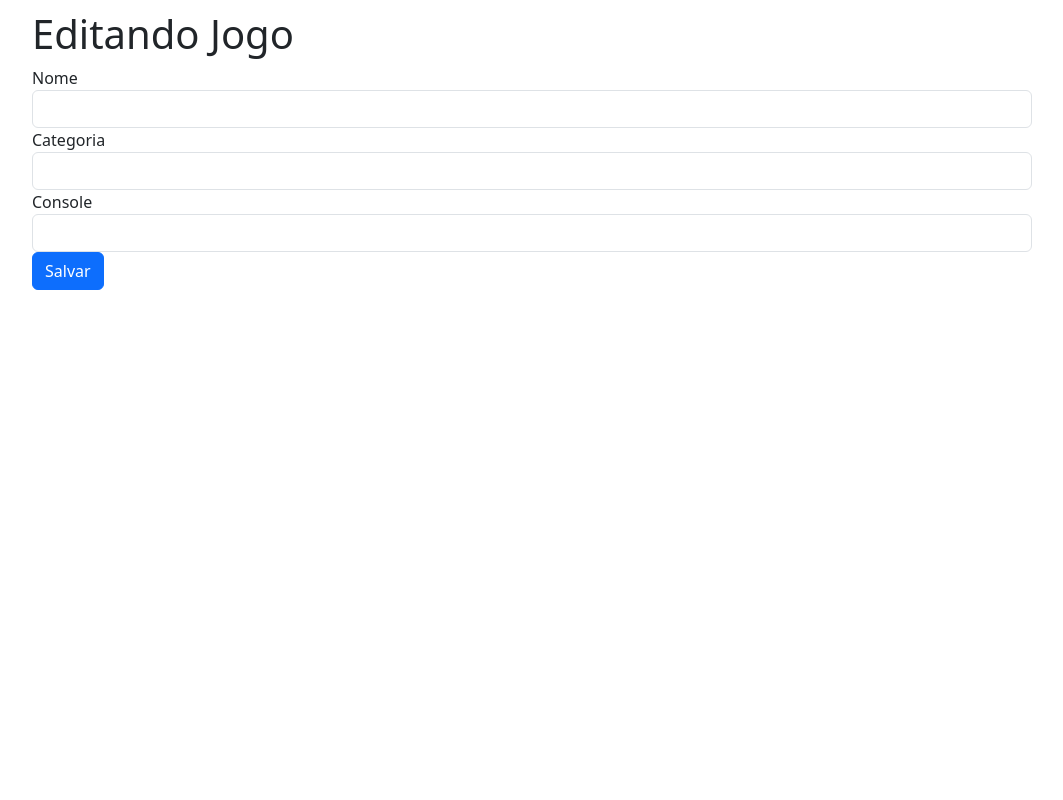
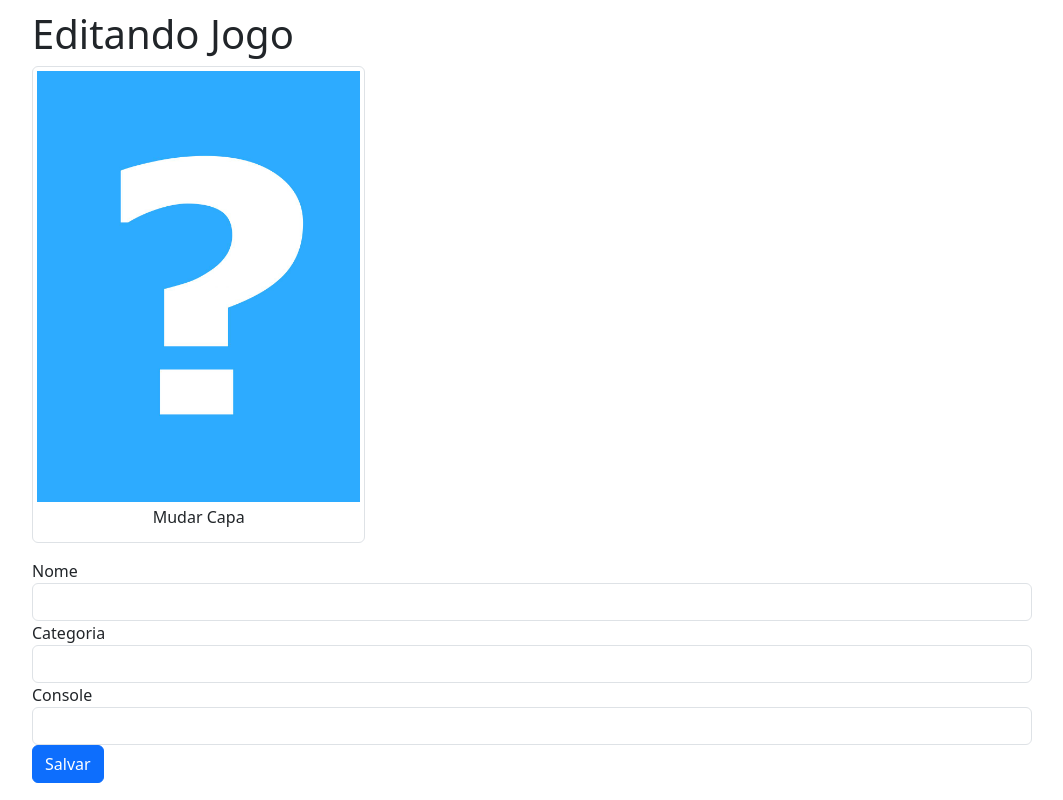
Before and after one commit to acorreac/jogoteca, a Flask app: page /editar/1 in a window 1280 px wide. Shown: the whole page, without its empty margins (108-1171 px from the left). Run offline with Flask 2, Linux system fonts and the light colour scheme; the visitor is signed in with stand-in values (Sample User, id 1); data that the repository does not hold is empty; some libraries are stand-ins or nearby versions.

Commit message:
Funcionalidade de editar a capa dos jogos

```diff
--- /dev/null
+++ b/helpers.py
@@ -0,0 +1,10 @@
+import os
+from jogoteca import app
+
+
+def recuera_imagem(id):
+    for nome_arquivo in os.listdir(app.config['UPLOAD_PATH']):
+        if f'capa{id}.jpg' == nome_arquivo:
+            return nome_arquivo
+
+    return 'capa_padrao.jpg'
--- a/templates/editar.html
+++ b/templates/editar.html
@@ -1,6 +1,18 @@
 {% extends "template.html" %}
 {% block conteudo %}
-        <form action="{{ url_for('atualizar') }}" method="post">
+        <form action="{{ url_for('atualizar') }}" method="post" enctype="multipart/form-data">
+
+            <figure class="img-thumbnail col-md-4">
+                <img class="img-fluid" src="{{ url_for('imagem', nome_arquivo = capa_jogo) }}">
+                <figcaption>
+                    <label class="fileContainer">
+                        Mudar Capa
+                        <input type="file" name="arquivo" accept=".jpg, .png">
+
+                    </label>
+                </figcaption>
+            </figure>
+
             <fieldset>
                 <input type="hidden" name="id" value="{{ jogo.id }}">
                 <div class="form-group">
--- a/views.py
+++ b/views.py
@@ -2,6 +2,7 @@ from flask import render_template, request, redirect, session, flash, url_for, s
 
 from jogoteca import app, db
 from models import Jogos, Usuarios
+from helpers import recuera_imagem
 
 @app.route('/')
 def index():
@@ -33,7 +34,7 @@ def criar():
 
     arquivo = request.files['arquivo']
     upload_path = app.config['UPLOAD_PATH']
-    arquivo.save(f'{upload_path}/capa-{novo_jogo.nome}.jpg')
+    arquivo.save(f'{upload_path}/capa{novo_jogo.id}.jpg')
 
     return redirect(url_for('index'))
 
@@ -43,7 +44,8 @@ def editar(id):
         return redirect(url_for('login', proxima = url_for('editar')))
 
     jogo = Jogos.query.filter_by(id = id).first()
-    return render_template('editar.html', titulo = 'Editando Jogo', jogo = jogo)
+    capa_jogo = recuera_imagem(id)
+    return render_template('editar.html', titulo = 'Editando Jogo', jogo = jogo, capa_jogo = capa_jogo)
 
 
 @app.route('/atualizar', methods=['POST',])
@@ -55,6 +57,10 @@ def atualizar():
 
     db.session.add(jogo)
     db.session.commit()
+
+    arquivo = request.files['arquivo']
+    upload_path = app.config['UPLOAD_PATH']
+    arquivo.save(f'{upload_path}/capa{jogo.id}.jpg')
 
     return redirect(url_for('index'))
 
```
